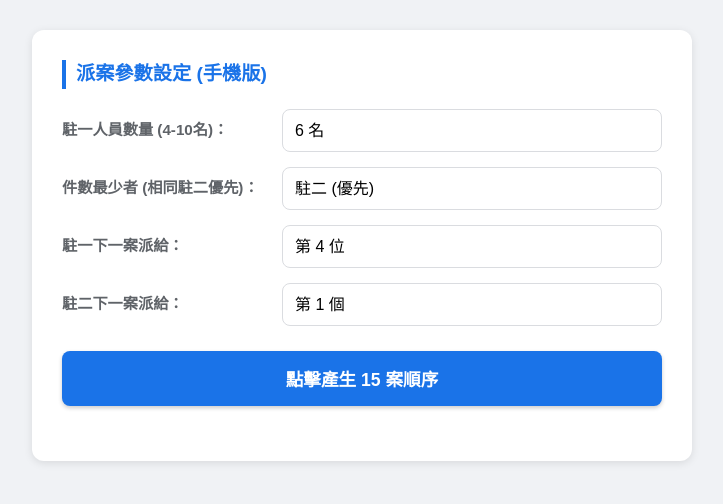
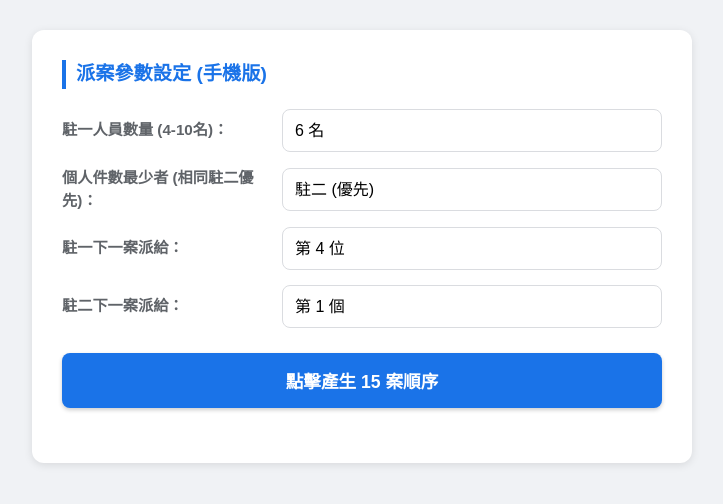
Before and after one commit to anole1106/dispatch, a plain HTML site: page index.html in a window 1280 px wide. Shown: the whole page, without its empty margins (278-1001 px from the left). Drawn offline with Linux system fonts and the light colour scheme.

Commit message:
Update index.html

```diff
--- a/index.html
+++ b/index.html
@@ -120,7 +120,7 @@
     </div>
 
     <div class="input-group">
-        <label>件數最少者 (相同駐二優先)：</label>
+        <label>個人件數最少者 (相同駐二優先)：</label>
         <select id="minCollector">
             <option value="S2">駐二 (優先)</option>
             <option value="S1">駐一</option>
```
